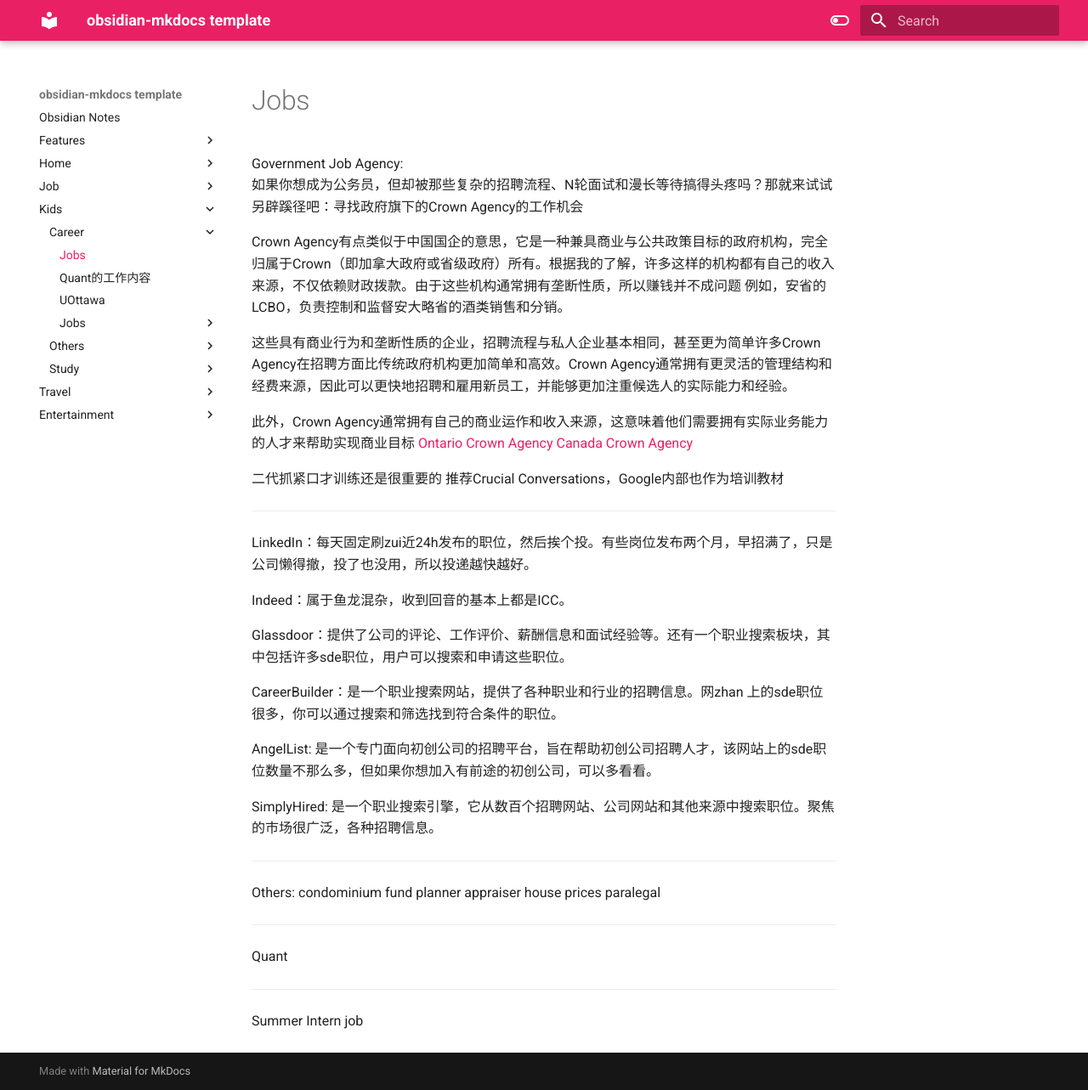
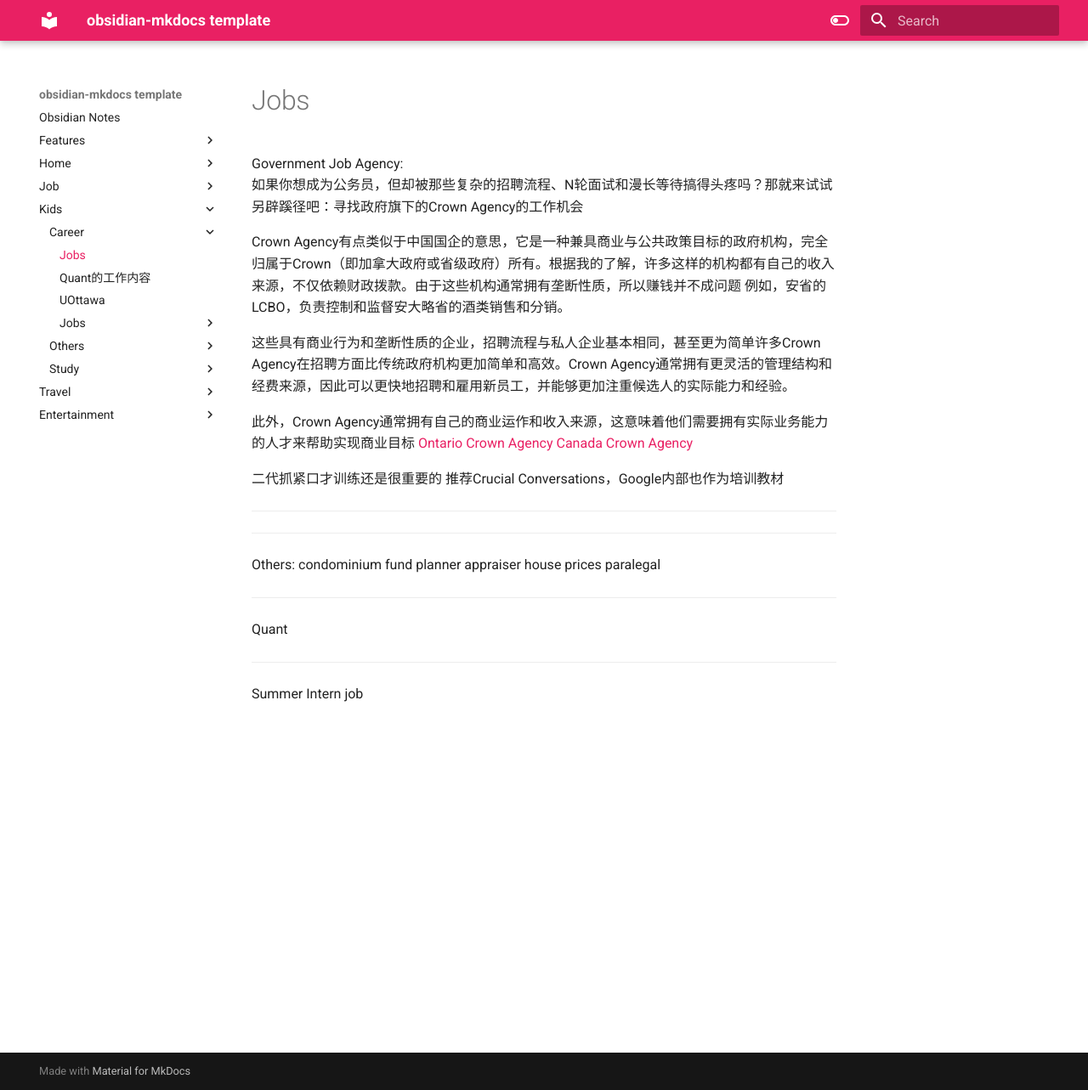
Before and after one commit to macsymgit/obsidian, an MkDocs documentation site: the page built from docs/Kids/Career/Jobs.md, in a window 1280 px wide and 1283 px high. Shown: the whole window at 85% size. Built offline with MkDocs 1.6.1 and Material for MkDocs 9.7.7, drawn with Linux system fonts in a browser that asks for light colours.

Commit message:
vault backup: 2024-06-24 08:59:29

```diff
--- a/docs/Kids/Career/Jobs.md
+++ b/docs/Kids/Career/Jobs.md
@@ -14,17 +14,7 @@
 
 ---
 
-LinkedIn：每天固定刷zui近24h发布的职位，然后挨个投。有些岗位发布两个月，早招满了，只是公司懒得撤，投了也没用，所以投递越快越好。
 
-Indeed：属于鱼龙混杂，收到回音的基本上都是ICC。
-
-Glassdoor：提供了公司的评论、工作评价、薪酬信息和面试经验等。还有一个职业搜索板块，其中包括许多sde职位，用户可以搜索和申请这些职位。
-
-CareerBuilder：是一个职业搜索网站，提供了各种职业和行业的招聘信息。网zhan 上的sde职位很多，你可以通过搜索和筛选找到符合条件的职位。
-
-AngelList: 是一个专门面向初创公司的招聘平台，旨在帮助初创公司招聘人才，该网站上的sde职位数量不那么多，但如果你想加入有前途的初创公司，可以多看看。
-
-SimplyHired: 是一个职业搜索引擎，它从数百个招聘网站、公司网站和其他来源中搜索职位。聚焦的市场很广泛，各种招聘信息。
 
 ---
 Others:
```
Also changed, not shown: docs/Job/Job look sites.md (added, +22 -0 lines), docs/Kids/Career/Jobs/Job Looking sites.md (deleted, +0 -1 lines), docs/Kids/Career/Jobs/Job look sites.md (deleted, +0 -2 lines), 1 other file.
